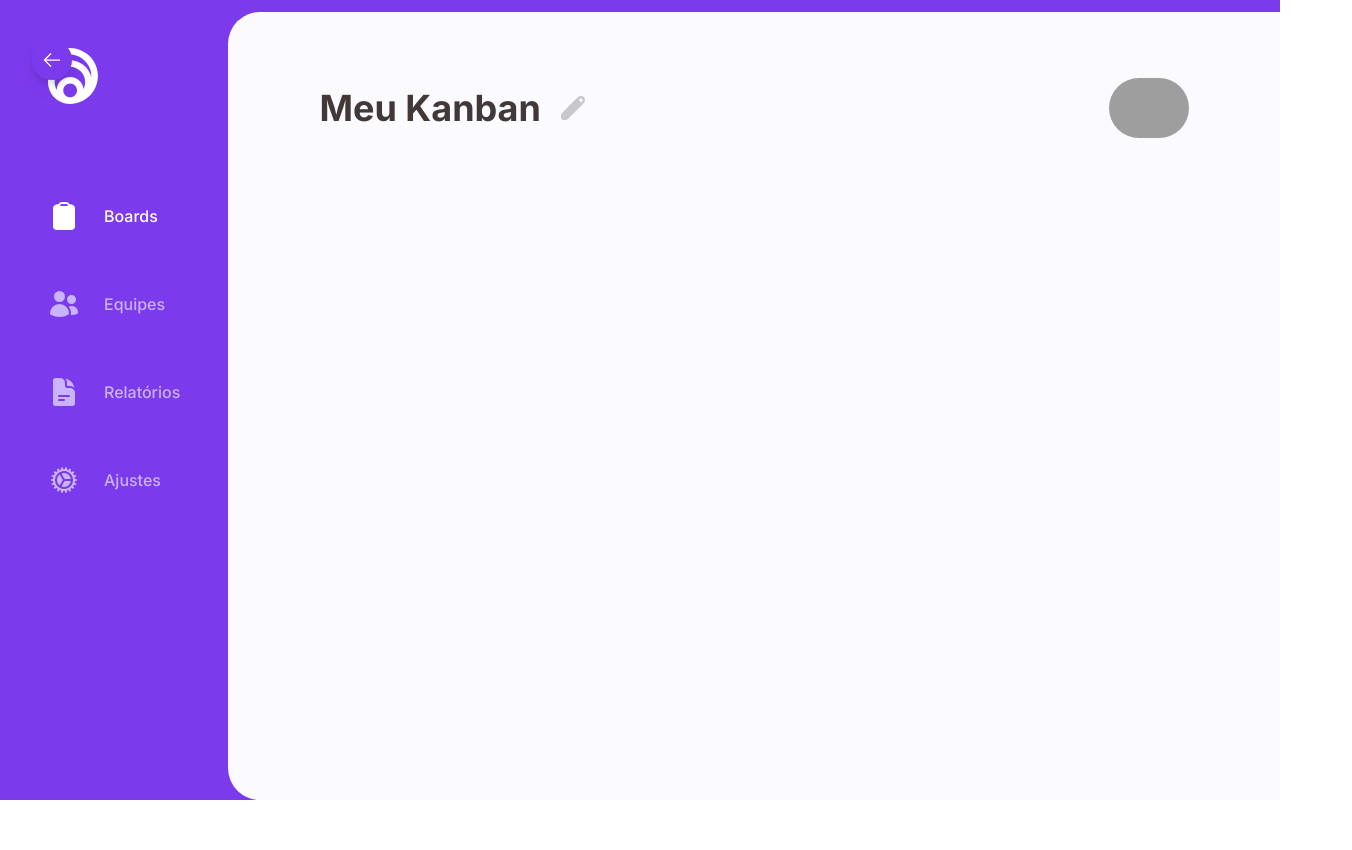
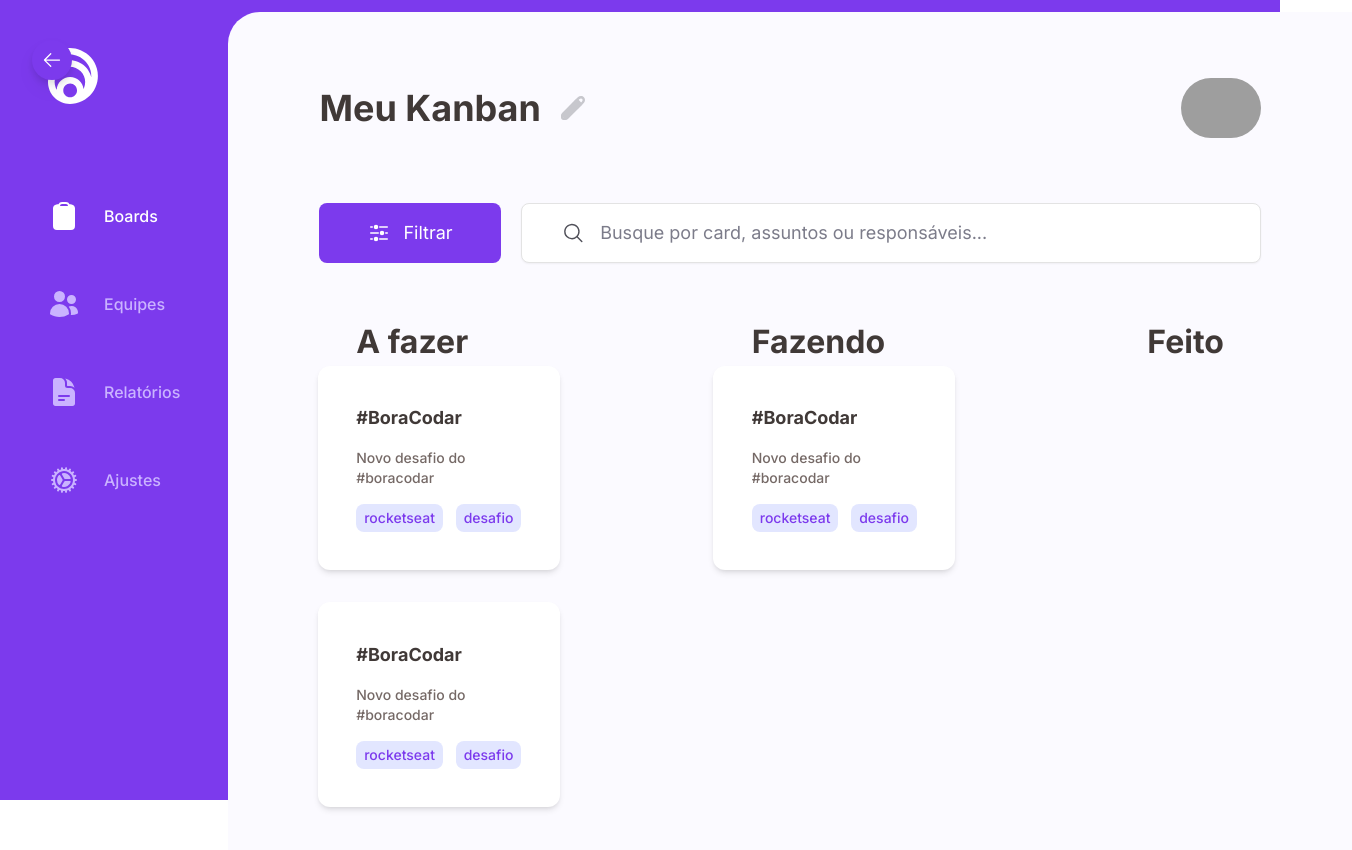
Before and after one commit to alerrandrojanio/bora-codar, a Next.js app: page /kanban in a window 1280 px wide. Shown: the top 850 px of the page, 1352 px wide, since content can reach past the window. Before the commit the page ends 800 px from the top, so only its background shows below. Built offline with nearby package versions, Linux system fonts and the light colour scheme; grey boxes are pictures that could not be loaded.

Commit message:
cards estaticos

```diff
--- /dev/null
+++ b/src/components/CardKanban.tsx
@@ -0,0 +1,29 @@
+interface CardKanbanProps {
+  title: string
+  text: string
+  tag1: string
+  tag2: string
+}
+
+export function CardKanban({ title, text, tag1, tag2 }: CardKanbanProps) {
+  return (
+    <div
+      id="card"
+      className="p-[2.4rem] bg-white shadow-md rounded-xl leading-[130%]"
+    >
+      <h3 className="text-lg text-[#403937] font-bold">{title}</h3>
+      <p className="mt-4 font-medium text-sm text-[#756966]">{text}</p>
+      <div
+        id="tags"
+        className="flex items-center gap-[0.8rem] mt-4 text-[#7c3aed] font-medium text-"
+      >
+        <span className="py-1 px-2 bg-[#e2e6ff] rounded-lg text-sm">
+          {tag1}
+        </span>
+        <span className="py-1 px-2 bg-[#e2e6ff] rounded-lg text-sm">
+          {tag2}
+        </span>
+      </div>
+    </div>
+  )
+}
--- a/src/pages/kanban.tsx
+++ b/src/pages/kanban.tsx
@@ -8,6 +8,8 @@ import {
   UsersIcon,
   DocumentTextIcon,
   CogIcon,
+  AdjustmentsHorizontalIcon,
+  MagnifyingGlassIcon,
 } from "@heroicons/react/24/solid"
 
 import { Inter } from "next/font/google"
@@ -15,6 +17,7 @@ import { Back } from "@/components/Back"
 
 import Logo from "../../public/img/kanban/logo.svg"
 import Pencil from "../../public/img/kanban/pencil.svg"
+import { CardKanban } from "@/components/CardKanban"
 
 const inter = Inter({
   weight: ["400", "500", "700"],
@@ -93,7 +96,7 @@ export default function Kanban() {
               >
                 <h1 className="flex items-center gap-5 text-4xl font-bold text-[#403937]">
                   Meu Kanban
-                  <Image src={Pencil} alt="Pencil" />
+                  <Image src={Pencil} alt="Pencil" className="cursor-pointer" />
                 </h1>
                 <Image
                   src={"https://github.com/alerrandrojanio.png"}
@@ -103,6 +106,65 @@ export default function Kanban() {
                   alt="Avatar"
                 />
               </section>
+
+              <section id="filter" className="mt-12 px-10 flex gap-5">
+                <button className="flex items-center gap-3 py-4 px-12 bg-[#7c3aed] text-white rounded-lg focus-within:outline-none hover:bg-[#9f67ff] focus:ring-2 focus:ring-[#9f67ff]">
+                  <AdjustmentsHorizontalIcon className="h-6 w-6" />
+                  <span className="text-lg">Filtrar</span>
+                </button>
+
+                <div
+                  id="input-wrapper"
+                  className="flex flex-1 items-center gap-4 px-10 bg-white border-[0.07rem] border-[#e3e3e3] rounded-lg shadow-sm group focus-within:outline-none focus-within:ring-2 focus-within:ring-[#9f67ff]"
+                  tabIndex={0}
+                >
+                  <MagnifyingGlassIcon className="h-6 w-6 text-[#505059]" />
+                  <input
+                    type="text"
+                    placeholder="Busque por card, assuntos ou responsáveis..."
+                    className="border-0 w-full outline-none placeholder:text-[#7c7c8a] placeholder:text-lg"
+                  />
+                </div>
+              </section>
+
+              <section className="flex gap-[4.8rem] pt-4">
+                <div id="todo" className="flex-1 p-[2.4rem]">
+                  <h2 className="px-[2.4rem] text-[2rem] font-bold text-[#403937]">
+                    A fazer
+                  </h2>
+
+                  <div id="cards" className="flex flex-col gap-8">
+                    <CardKanban
+                      title="#BoraCodar"
+                      text="Novo desafio do #boracodar"
+                      tag1="rocketseat"
+                      tag2="desafio"
+                    />
+                    <CardKanban
+                      title="#BoraCodar"
+                      text="Novo desafio do #boracodar"
+                      tag1="rocketseat"
+                      tag2="desafio"
+                    />
+                  </div>
+                </div>
+                <div id="doing" className="flex-1 p-[2.4rem]">
+                  <h2 className="px-[2.4rem] text-[2rem] font-bold text-[#403937]">
+                    Fazendo
+                  </h2>
+                  <CardKanban
+                    title="#BoraCodar"
+                    text="Novo desafio do #boracodar"
+                    tag1="rocketseat"
+                    tag2="desafio"
+                  />
+                </div>
+                <div id="done" className="flex-1 p-[2.4rem]">
+                  <h2 className="px-[2.4rem] text-[2rem] font-bold text-[#403937]">
+                    Feito
+                  </h2>
+                </div>
+              </section>
             </div>
           </div>
         </div>
```
